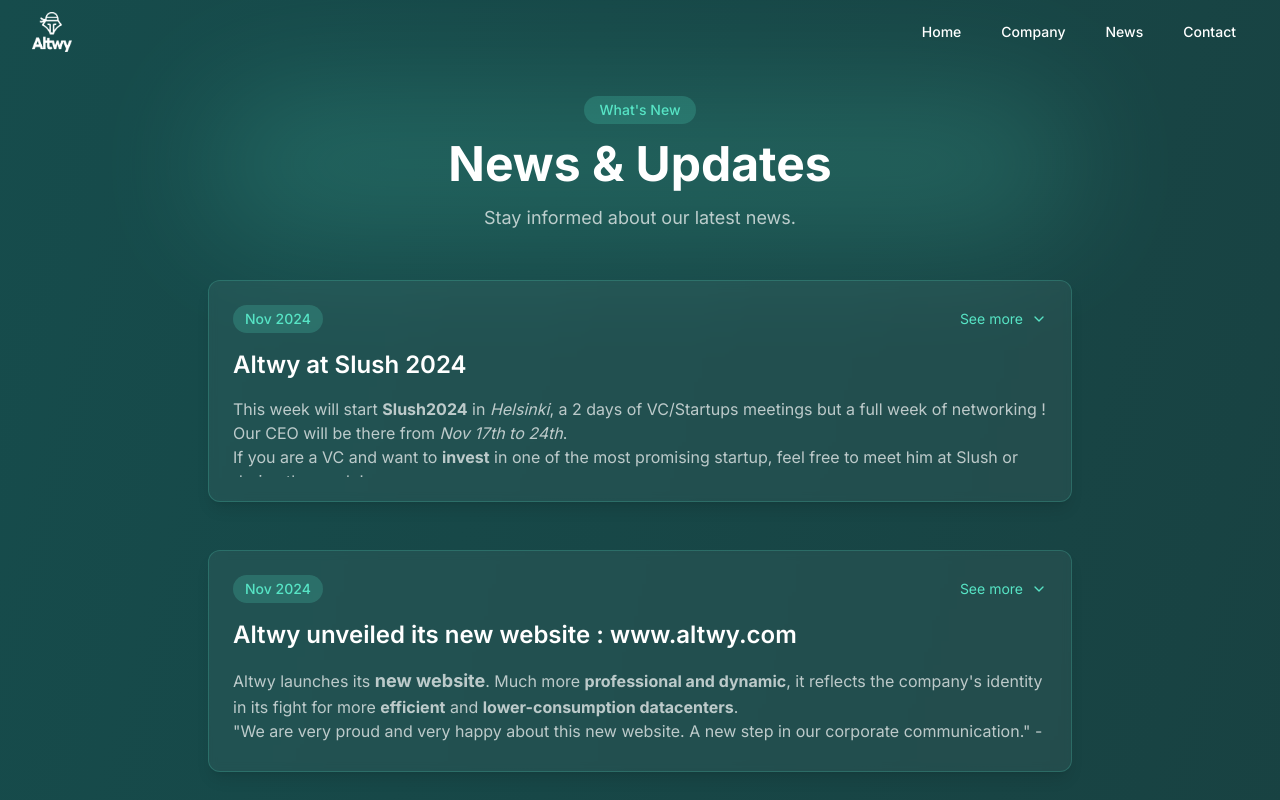
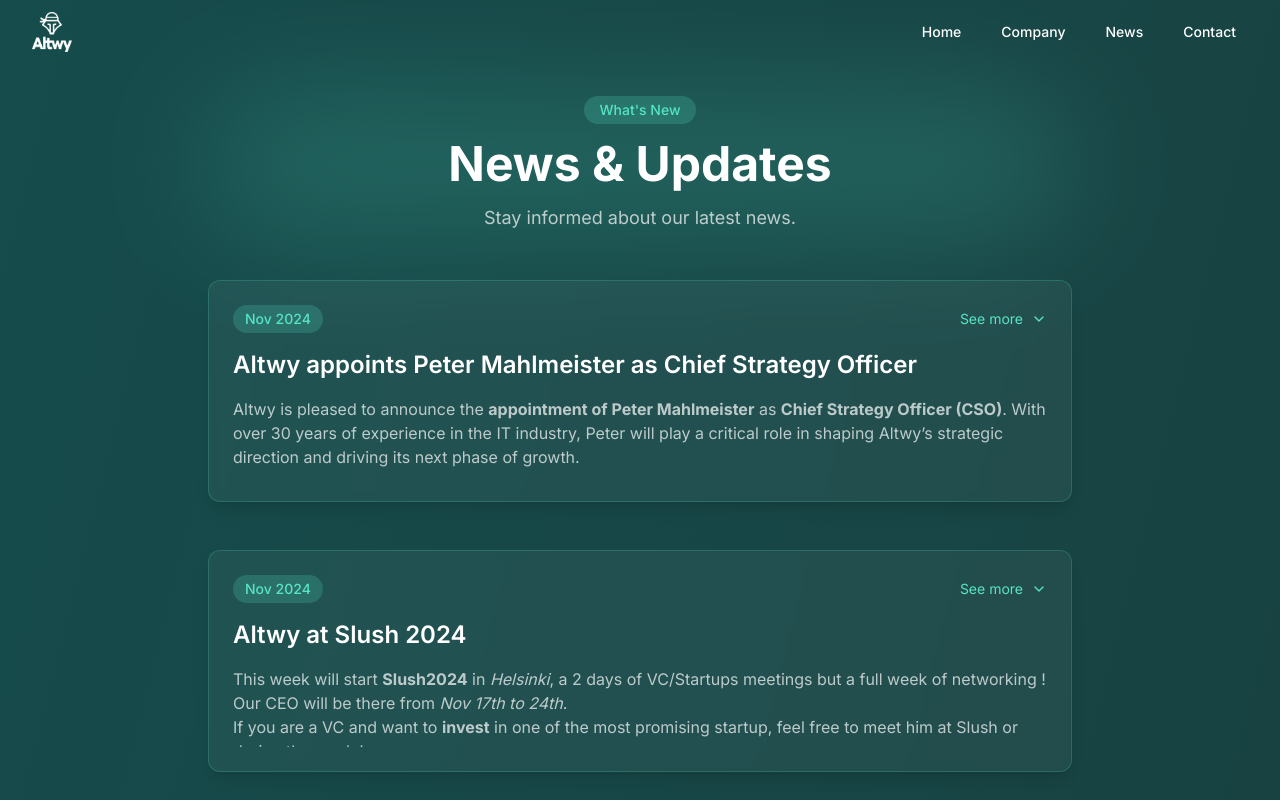
Before and after one commit to anthonyserrano34/test-website, a Next.js app: page /news in a window 1280 px wide. Shown: the top 800 px of the page. Built offline with nearby package versions, Linux system fonts and the light colour scheme.

Commit message:
[#98] Add Peter MAHLMEISTER as CSO in company page + add news related to his appointment

```diff
--- a/app/company/page.tsx
+++ b/app/company/page.tsx
@@ -28,6 +28,14 @@
     experience: ["Leadership", "Strategic advisor", "Cloud computing", "IT market", "Team building"],
     image: "/company/christophe_lambert.jpg",
     linkedin: "https://www.linkedin.com/in/christophelambert/",
+  },
+  {
+    name: "Peter MAHLMEISTER",
+    title: "Chief Strategy Officer",
+    bio: `As a sales trainee, Peter immersed himself in the complex sales landscape of enterprise computing, mastering both direct and indirect sales strategies and understanding the intricate technology ecosystems emerging during the late 1980s. Throughout his career, Peter became known for his strategic thinking and ability to close landmark deals that helped establish NetApp's market leadership in enterprise data management. His strategic approach coupled with his teams were instrumental in driving sales during a period when NetApp, Tintri, SimpliVity and Cohesity were expanding their presence in the Cloud.`,
+    experience: ["Leadership", "Sales Ecosystem Networker", "Team builder/worker", "Strategist", "IT/Cloud landscape"],
+    image: "/company/peter_mahlmeister.jpg",
+    linkedin: "https://www.linkedin.com/in/petermahlmeister/",
   }
 ]
 
--- a/app/news/page.tsx
+++ b/app/news/page.tsx
@@ -14,6 +14,19 @@
 // Pour le balisage: **gras** __grand__ *italique*
 // TODO : think about another way to handle news to make it easier for Christophe to add news (maybe pull them from a JSON file ?)
 const newsItems = [
+	{
+		id: 12,
+		date: "Nov 2024",
+		title: "Altwy appoints Peter Mahlmeister as Chief Strategy Officer",
+		contentType: "text",
+		content: `Altwy is pleased to announce the **appointment of Peter Mahlmeister** as **Chief Strategy Officer (CSO)**. With over 30 years of experience in the IT industry, Peter will play a critical role in shaping Altwy’s strategic direction and driving its next phase of growth.
+
+Peter’s career spans a range of leadership roles at major technology companies, including Silicon Graphics/SGI, HPE, and NetApp, as well as innovative startups such as Tintri, SimpliVity, and Cohesity. His extensive knowledge of the IT ecosystem and his forward-thinking perspective will bring invaluable insights to Altwy.
+
+**Christophe Lambert**, CEO of Altwy, expressed his enthusiasm for Peter’s arrival:
+"I am delighted to welcome Peter to Altwy. Having had the privilege of working with him for over 20 years, I know firsthand the value of his strategic mindset and collaborative approach. Peter’s expertise will be a tremendous asset as we continue to scale and achieve our ambitious goals.”
+Peter Mahlmeister’s appointment underscores Altwy’s commitment to building a strong leadership team equipped to navigate the complexities of the evolving IT landscape.`,
+	},
 	{
 		id: 1,
 		date: "Nov 2024",
```
Also changed, not shown: public/company/peter_mahlmeister.jpg (added).
